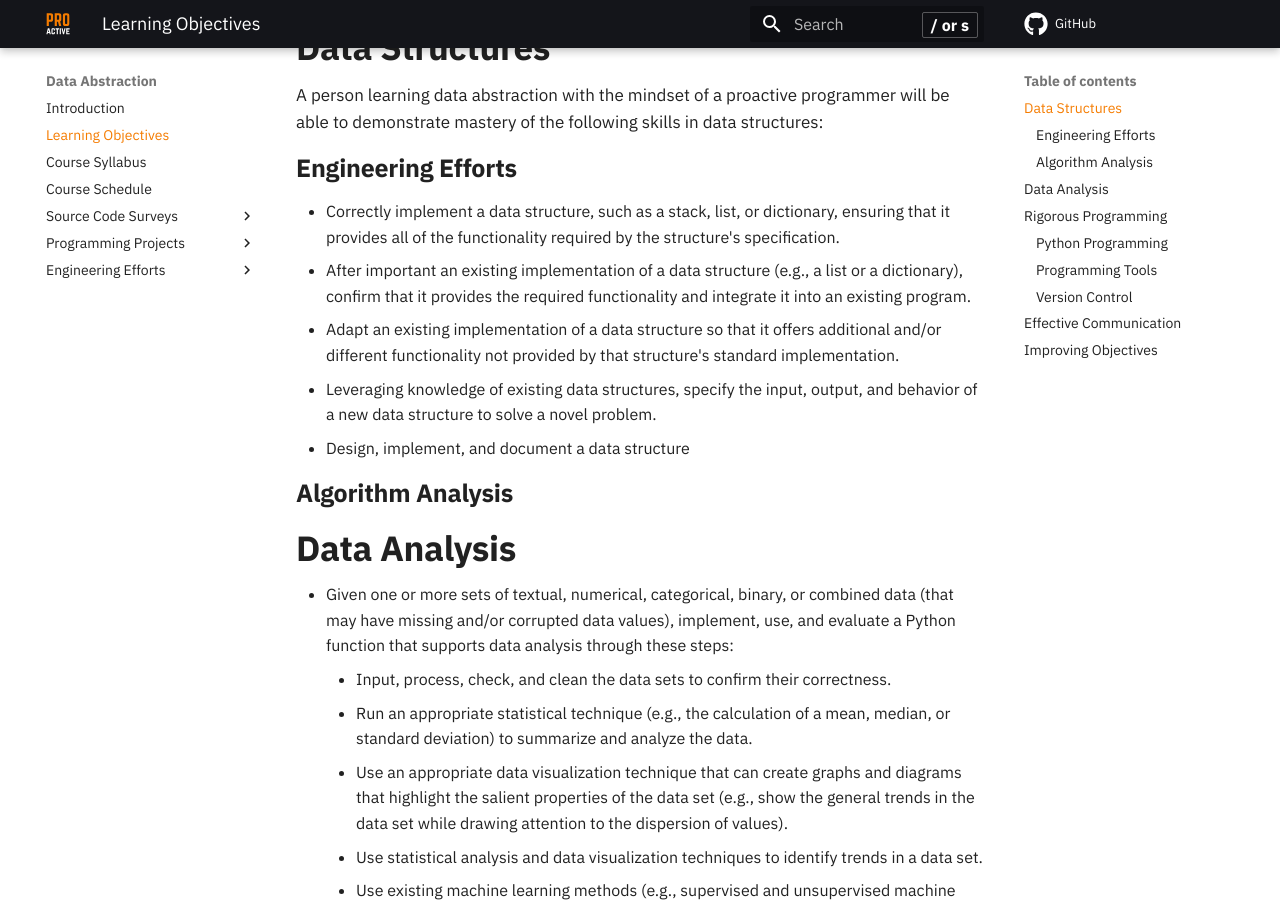
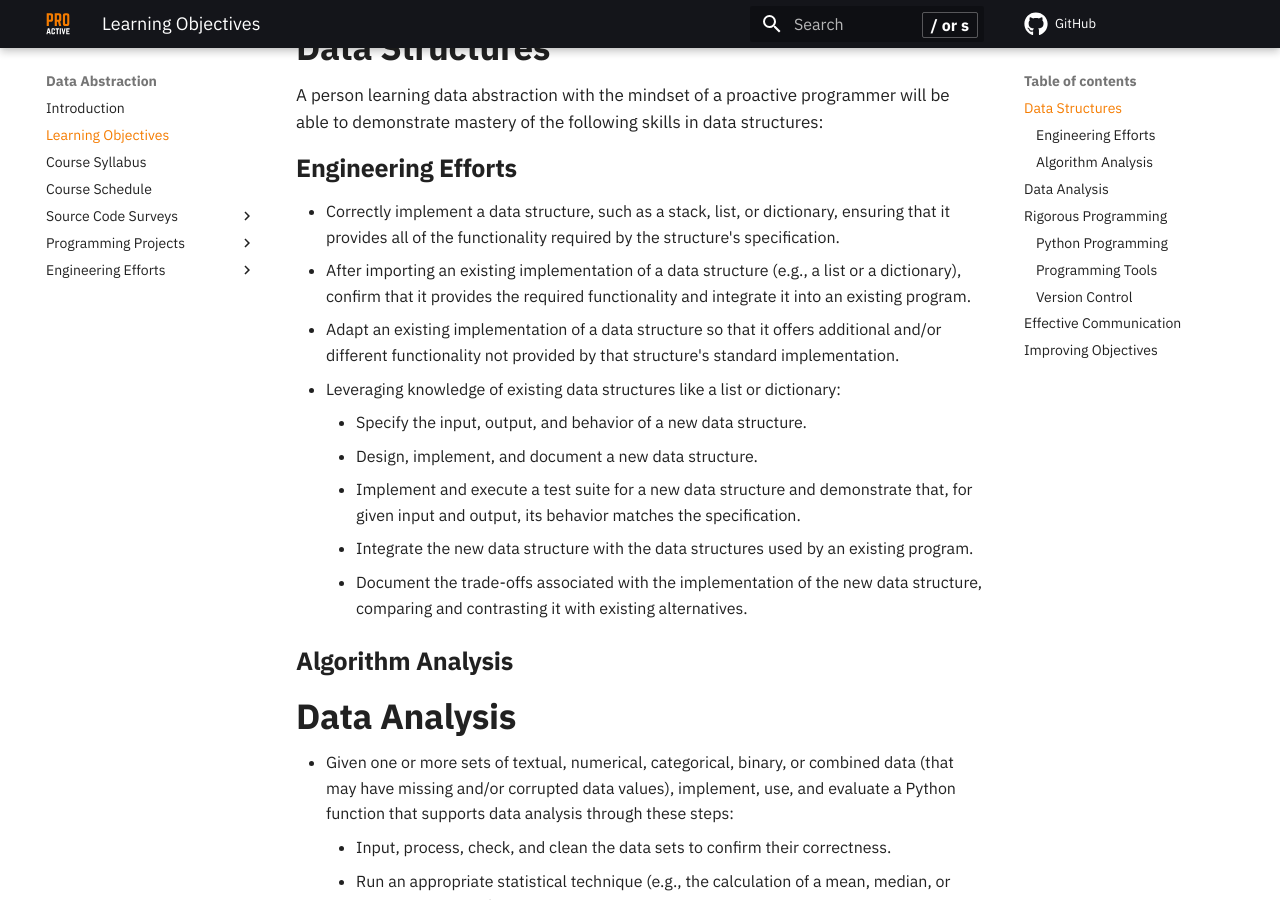
Before and after one commit to ProactiveProgrammers/www.proactiveprogrammers.com, an MkDocs documentation site: the page built from docs/data-abstraction/learning-objectives-data-abstraction.md, in a window 1280 px wide and 900 px high, scrolled down 415 px. Built offline with MkDocs 1.6.1 and Material for MkDocs 9.7.7, drawn with Linux system fonts in a browser that asks for light colours; comment, search, counter and statistics services are not loaded.

Commit message:
feat: Add details to engineering-efforts in learning-objectives-data-abstraction.

```diff
--- a/docs/data-abstraction/learning-objectives-data-abstraction.md
+++ b/docs/data-abstraction/learning-objectives-data-abstraction.md
@@ -12,15 +12,22 @@ will be able to demonstrate mastery of the following skills in data structures:
 - Correctly implement a data structure, such as a stack, list, or dictionary,
   ensuring that it provides all of the functionality required by the structure's
   specification.
-- After important an existing implementation of a data structure (e.g., a list
+- After importing an existing implementation of a data structure (e.g., a list
   or a dictionary), confirm that it provides the required functionality and
   integrate it into an existing program.
 - Adapt an existing implementation of a data structure so that it offers
   additional and/or different functionality not provided by that structure's
   standard implementation.
-- Leveraging knowledge of existing data structures, specify the input, output,
-  and behavior of a new data structure to solve a novel problem.
-- Design, implement, and document a data structure
+- Leveraging knowledge of existing data structures like a list or dictionary:
+    - Specify the input, output, and behavior of a new data structure.
+    - Design, implement, and document a new data structure.
+    - Implement and execute a test suite for a new data structure and
+      demonstrate that, for given input and output, its behavior matches the
+      specification.
+    - Integrate the new data structure with the data structures used by an
+      existing program.
+    - Document the trade-offs associated with the implementation of the new data
+      structure, comparing and contrasting it with existing alternatives.
 
 ### Algorithm Analysis
 
```
